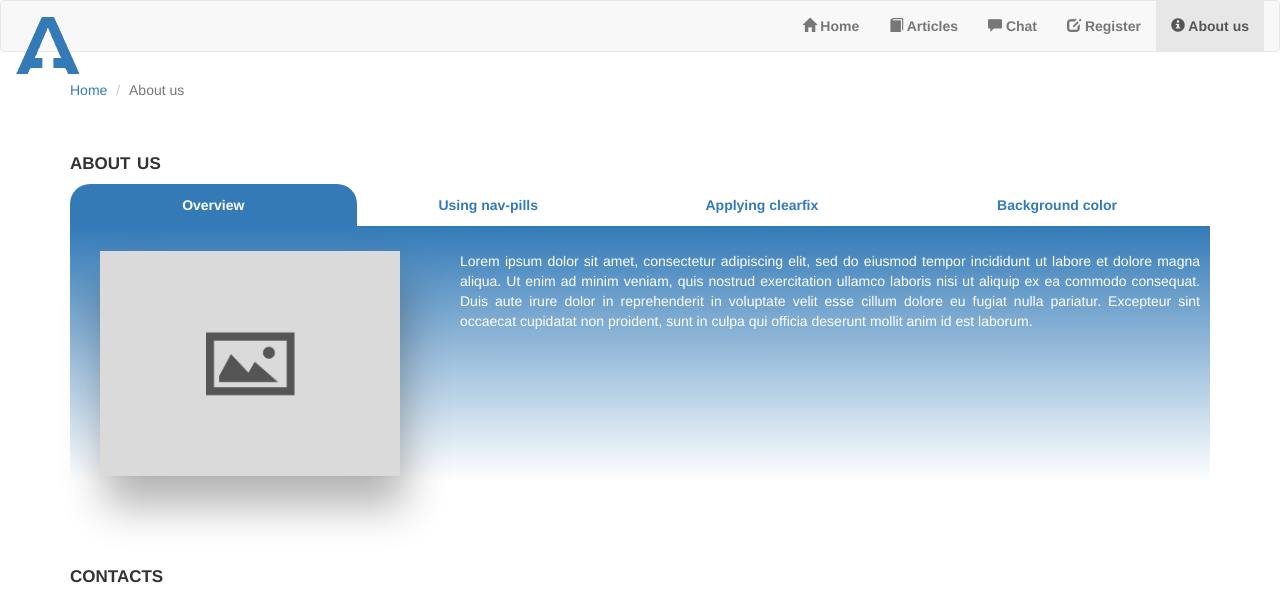
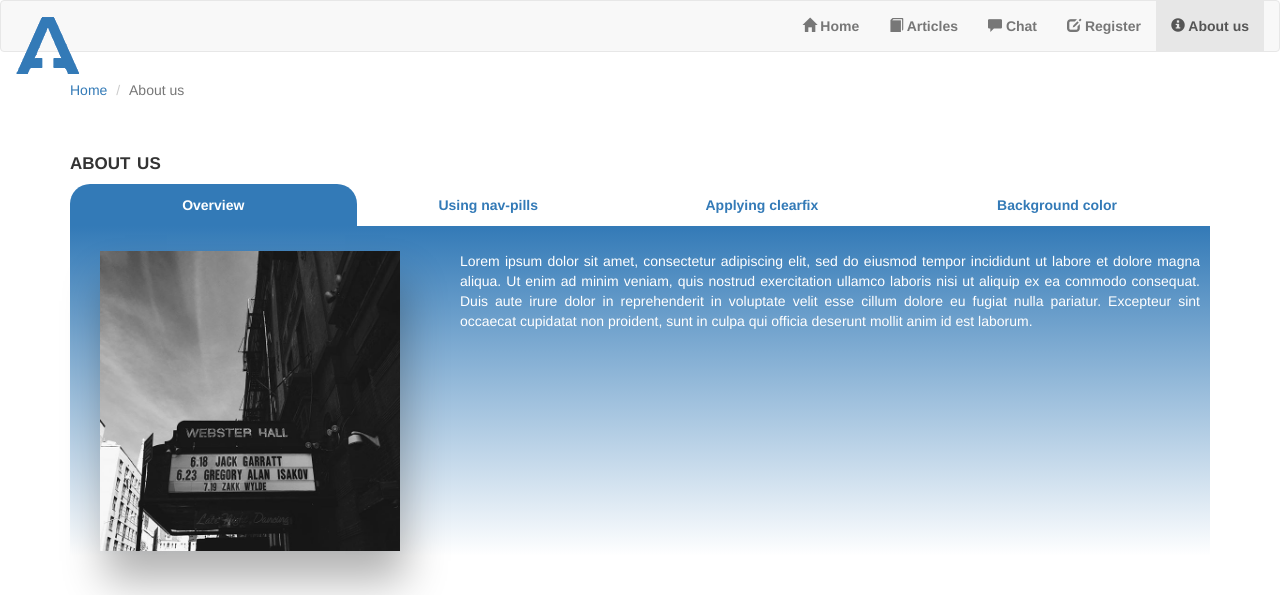
Before and after one commit to rudizbb/rigacoding, a plain HTML site: page src/aboutus.html in a window 1280 px wide. Shown: the top 595 px of the page. Drawn offline with Linux system fonts and the light colour scheme; some packages are replaced by stand-ins of ours; grey boxes are pictures that could not be loaded; files whose address does not match are found by name.

Commit message:
updated register, aboutus & thumbnails

```diff
--- a/src/aboutus.html
+++ b/src/aboutus.html
@@ -72,7 +72,7 @@
                   <div class="row">
 
                       <div class="col-sm-4 tab-pane" id="1b"><br>
-                          <img style="width: 300px; height: auto; box-shadow: 5px 30px 40px rgba(0,0,0,.3);" src="dist/img/thumbnail.jpg"><img>
+                          <img style="width: 300px; height: auto; box-shadow: 5px 30px 40px rgba(0,0,0,.3);" src="dist/img/thumbnail3.jpg"><img>
                       </div>
                       <div class="col-sm-8 article">
                   <p><br>Lorem ipsum dolor sit amet, consectetur adipiscing elit,
```
Also changed, not shown: src/dist/img/thumbnail3.jpg (added).
